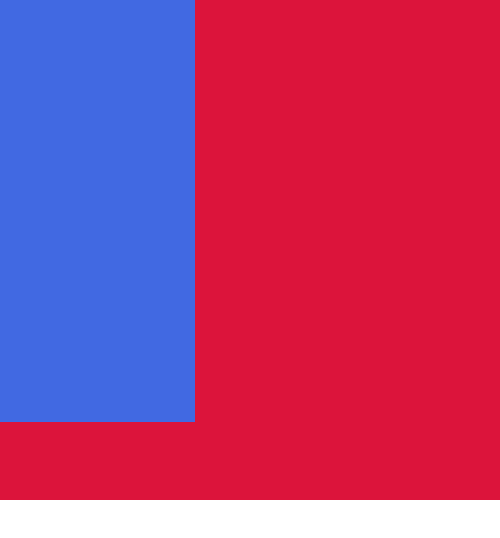
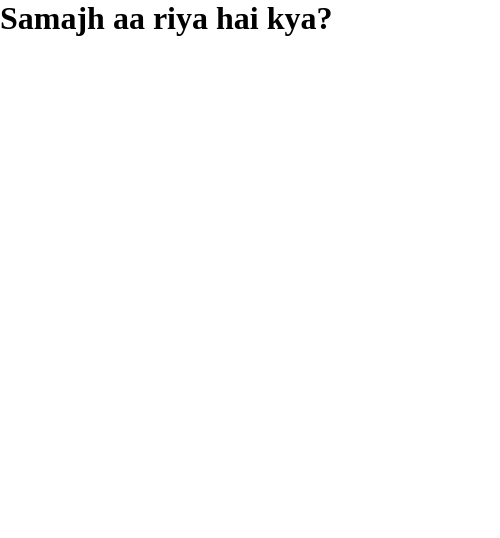
Before and after one commit to sonukumarmahto2003/javaScript, a plain HTML site: page Responsive/index.html in a window 390 px wide. Shown: the whole page, 500 px wide, since content can reach past the window. Drawn offline with Linux system fonts and the light colour scheme.

Commit message:
Responsive

```diff
--- a/Responsive/index.html
+++ b/Responsive/index.html
@@ -7,8 +7,6 @@
     <link rel="stylesheet" href="style.css">
 </head>
 <body>
-    <div id="box">
-        <div id="inner"></div>
-    </div>
+    <h1>Samajh aa riya hai kya?</h1>
 </body>
 </html>
```
Also changed, not shown: Hello1/script.js (+93 -1 lines), Responsive/style.css (+22 -2 lines).
